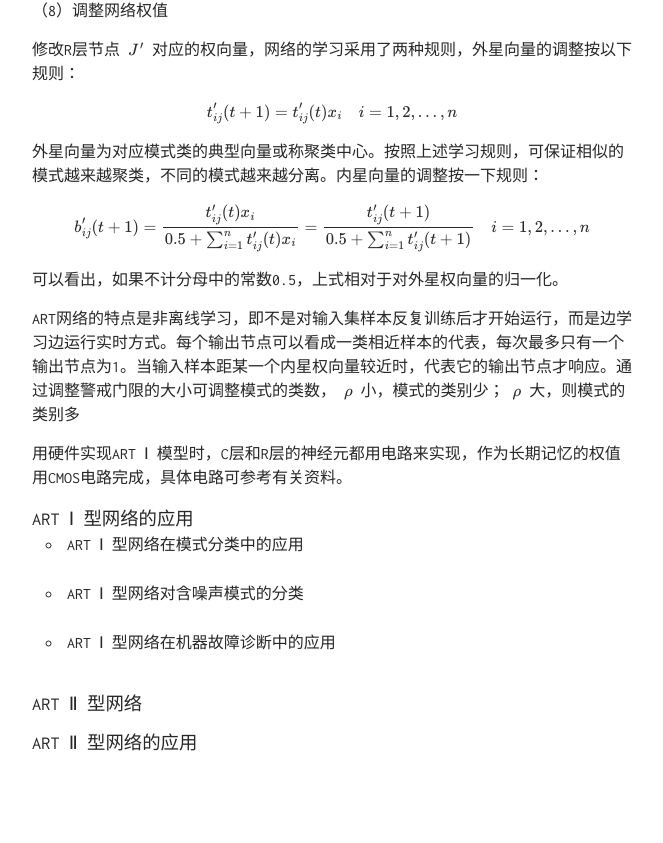
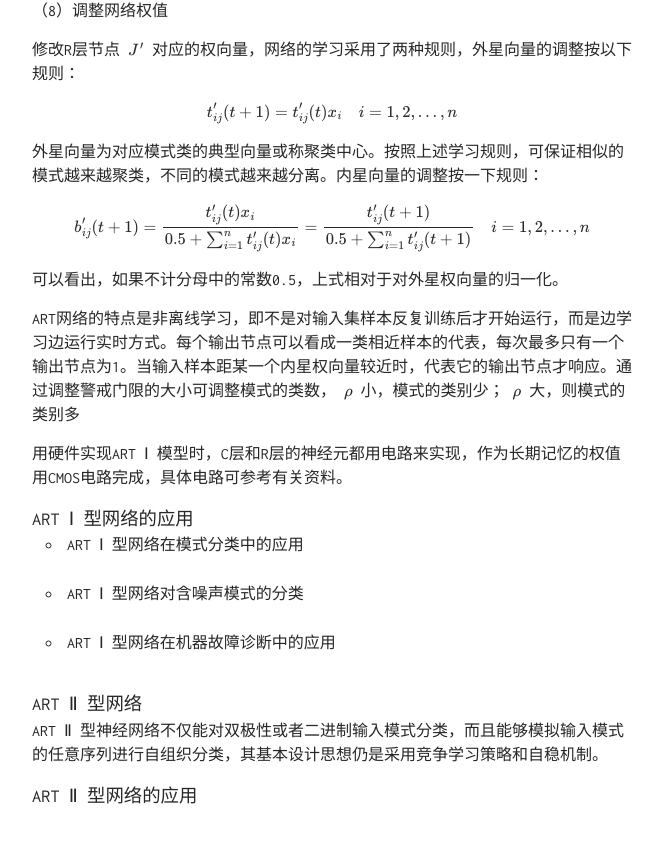
Before and after one commit to TobiahShaw/TobiahShaw.github.io, a Jekyll site: the page built from _posts/2019-10-26-NN-of-Competitive learning.md, in a window 1280 px wide and 900 px high, scrolled down 16803 px. Shown: the top 843 px of the window, without its empty margins (308-971 px from the left). Built offline with Jekyll 4.4.1, drawn with Linux system fonts in a browser that asks for light colours; our own code applies the rules of GitHub Pages for plain Markdown files; formulas are drawn with MathJax 3.

Commit message:
intro of ART Ⅱ network

```diff
--- a/_posts/2019-10-26-NN-of-Competitive learning.md
+++ b/_posts/2019-10-26-NN-of-Competitive learning.md
@@ -414,4 +414,6 @@ ART网络的特点是非离线学习，即不是对输入集样本反复训练
 
 ### ART Ⅱ 型网络
 
+ART Ⅱ 型神经网络不仅能对双极性或者二进制输入模式分类，而且能够模拟输入模式的任意序列进行自组织分类，其基本设计思想仍是采用竞争学习策略和自稳机制。
+
 ### ART Ⅱ 型网络的应用
```
